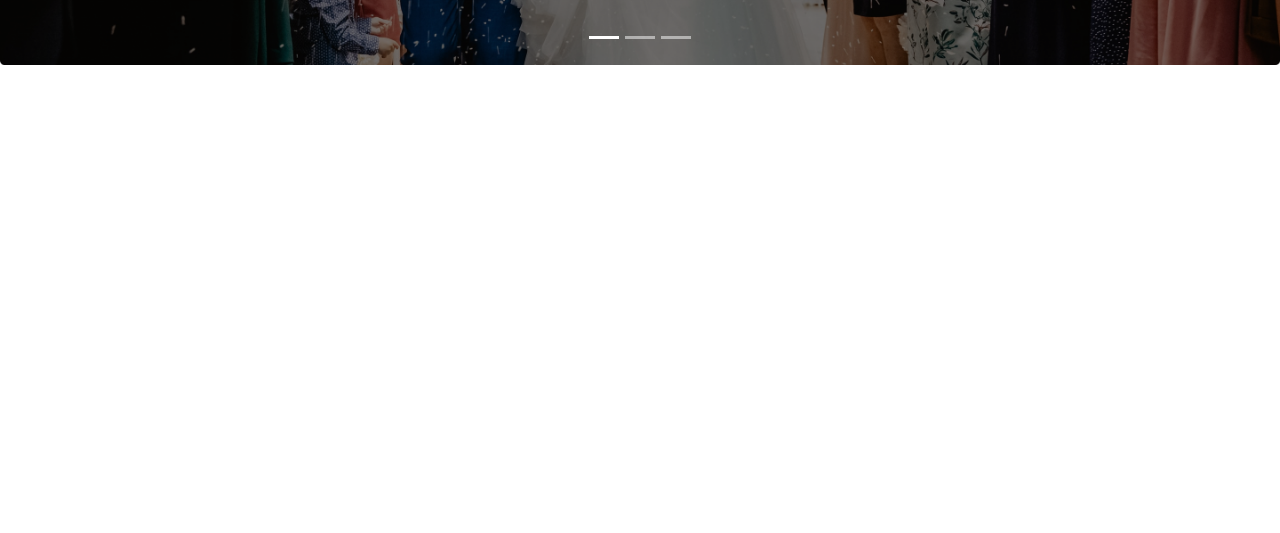
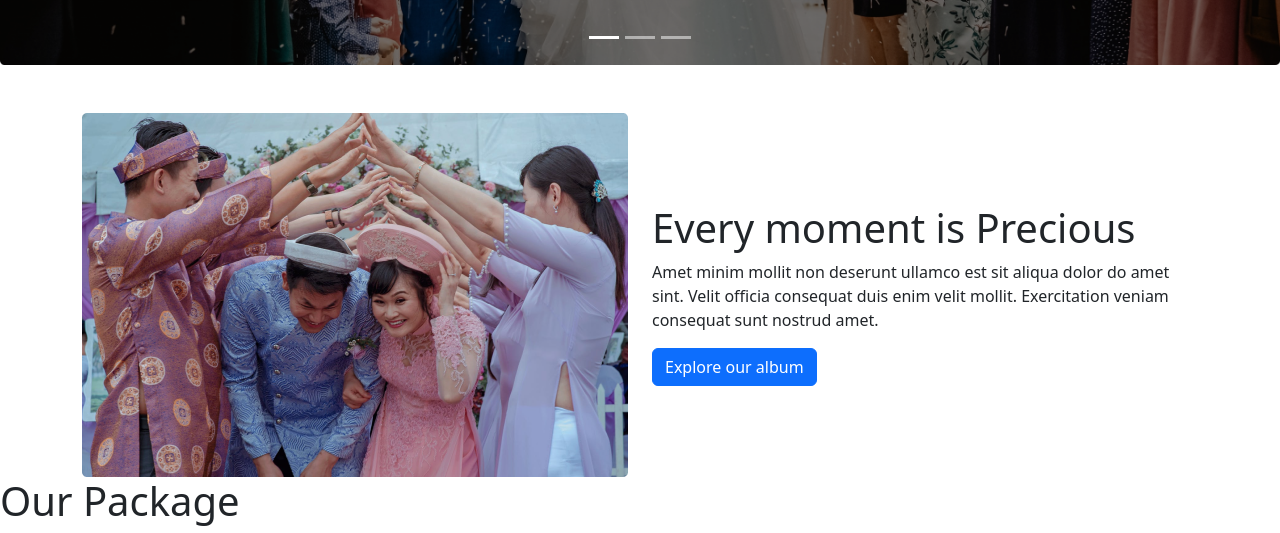
Before and after one commit to erfan-sahil/convention-center, a plain HTML site: page index.html in a window 1280 px wide. Shown: the part 532-1065 px from the top of the page. Before the commit the page ends 800 px from the top, so only its background shows below. Drawn offline with nearby package versions, Linux system fonts and the light colour scheme.

Commit message:
precious part done

```diff
--- a/index.html
+++ b/index.html
@@ -82,7 +82,7 @@
       <img src="convention-center-main/images/banner.png" class="d-block w-100" alt="...">
       <div class="carousel-caption d-md-block pb-5 d-flex justify-content-center .align-items-center">
         <div>
-        <h1 class="fw-bold fw-sm-light">The perfect venue for your
+        <h1 class="fw-bold">The perfect venue for your
           next event</h1>
         <p>Amet minim mollit non deserunt ullamco est sit aliqua dolor do amet sint. Velit officia consequat duis enim velit </p>
         <button type="button" class="btn btn-light text-primary px-5 fw-bold">Book Now</button>
@@ -104,9 +104,7 @@
 
 
 
-
 </header>
-
 
 
     <!---------------------
@@ -116,30 +114,53 @@
 
 
 
+
     <!---------------------
     main-part-start
 ----------------------->
 
-
-
-    <!-- main-carousel-part-start -->
-
-
-
-    <!-- main-carousel-part-end-->
-
-
-
+<main>
 
     <!-- every-moment-precious-start -->
 
 
+    <section class="container mt-5">
+<div class="row">
+
+<div class="col-lg-6">
+  <img src="convention-center-main/images/wedding.png" alt="">
+</div>
+
+
+<div class="col-lg-6 d-flex justify-content-center align-items-center">
+<div>
+  <h1>Every moment is Precious </h1>
+  <p>Amet minim mollit non deserunt ullamco est sit aliqua dolor do amet sint. Velit officia consequat duis enim velit mollit. Exercitation veniam consequat sunt nostrud amet.</p>
+  <button class="btn btn-primary text-white">Explore our album</button>
+</div>
+</div>
+
+</div>
+
+    </section>
 
     <!-- every-moment-precious-end -->
 
 
 
 
+    <!-- our-package-part-start -->
+
+
+    <section>
+      <h1>Our Package</h1>
+    </section>
+
+    <!-- our-package-part-end -->
+
+
+
+  </main>
     <!---------------------
     main-part-end
 ----------------------->
```
